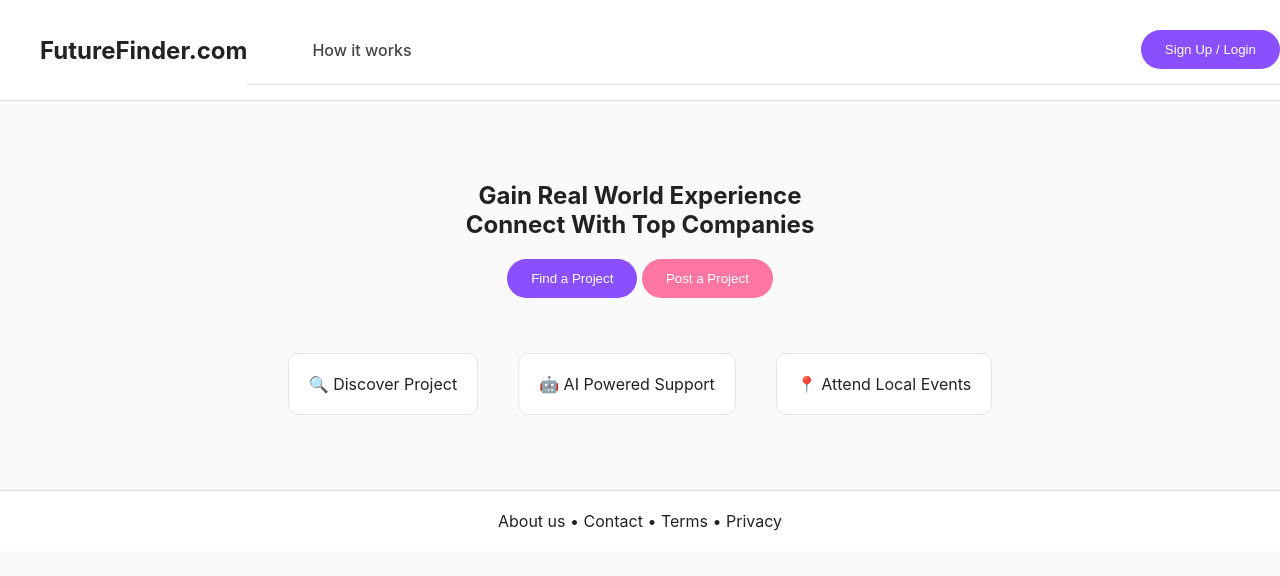
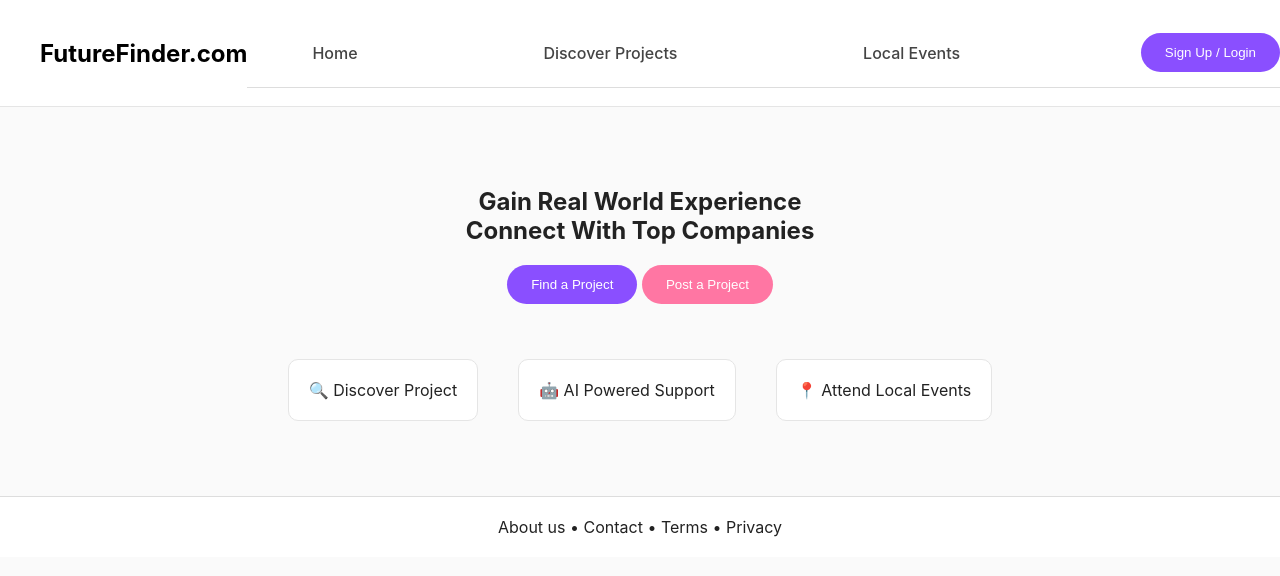
Before and after one commit to porterbeldon-creator/futurefinder, a plain HTML site: page index.html in a window 1280 px wide. Shown: the top 576 px of the page. Drawn offline with Linux system fonts and the light colour scheme.

Commit message:
Updated navigation styling

```diff
--- a/css/style.css
+++ b/css/style.css
@@ -59,3 +59,40 @@ footer {
     text-align:center;
     border-top:1px solid #ddd;
 }
+/* --- Navigation Styling --- */
+header {
+    display: flex;
+    justify-content: space-between;
+    align-items: center;
+    padding: 18px 40px;
+    background: #ffffff;
+    border-bottom: 1px solid #e5e5e5;
+}
+
+.navbar a {
+    margin-right: 25px;
+    text-decoration: none;
+    color: #444;
+    font-weight: 500;
+    transition: 0.2s;
+}
+
+.navbar a:hover {
+    color: #8a4fff;
+}
+
+.logo h2 {
+    margin: 0;
+}
+
+/* Make header responsive */
+@media (max-width: 700px) {
+    header {
+        flex-direction: column;
+        gap: 10px;
+    }
+
+    .navbar a {
+        margin-right: 10px;
+    }
+}
--- a/index.html
+++ b/index.html
@@ -8,11 +8,18 @@
 
 <body>
 <header>
-    <h2>FutureFinder.com</h2>
-    <nav>
-        <a href="index.html">How it works</a>
-        <button class="btn-primary">Sign Up / Login</button>
+    <div class="logo">
+        <h2><a href="index.html" style="text-decoration:none; color:#000;">FutureFinder.com</a></h2>
+    </div>
+
+    <nav class="navbar">
+        <a href="index.html">Home</a>
+        <a href="discover.html">Discover Projects</a>
+        <a href="events.html">Local Events</a>
+        <button class="btn-primary" style="margin-left:20px;">Sign Up / Login</button>
     </nav>
+
+
 </header>
 
 <section class="section" style="text-align:center;">
```
Also changed, not shown: discover.html (+9 -3 lines), events.html (+11 -1 lines), project.html (+10 -4 lines).
